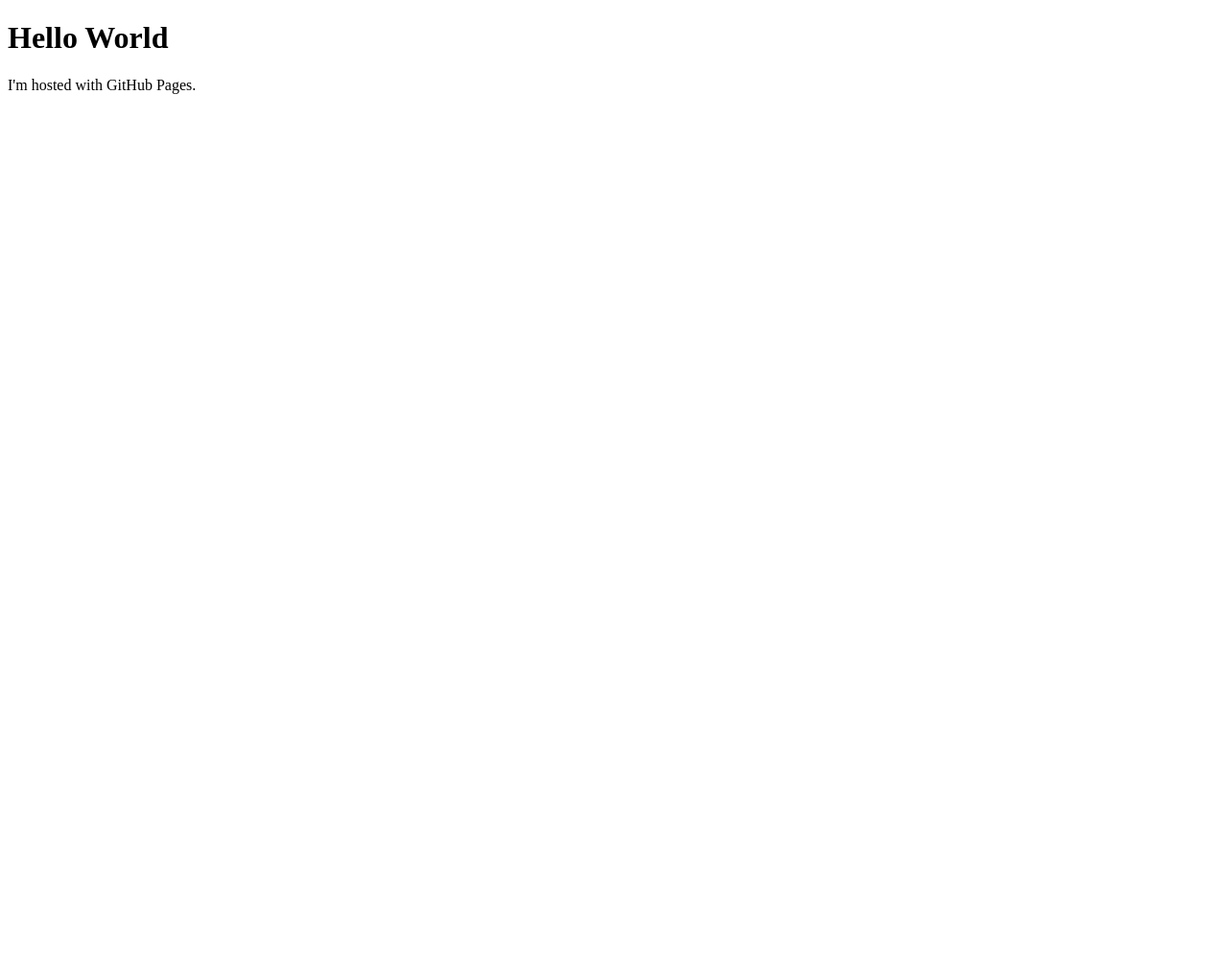
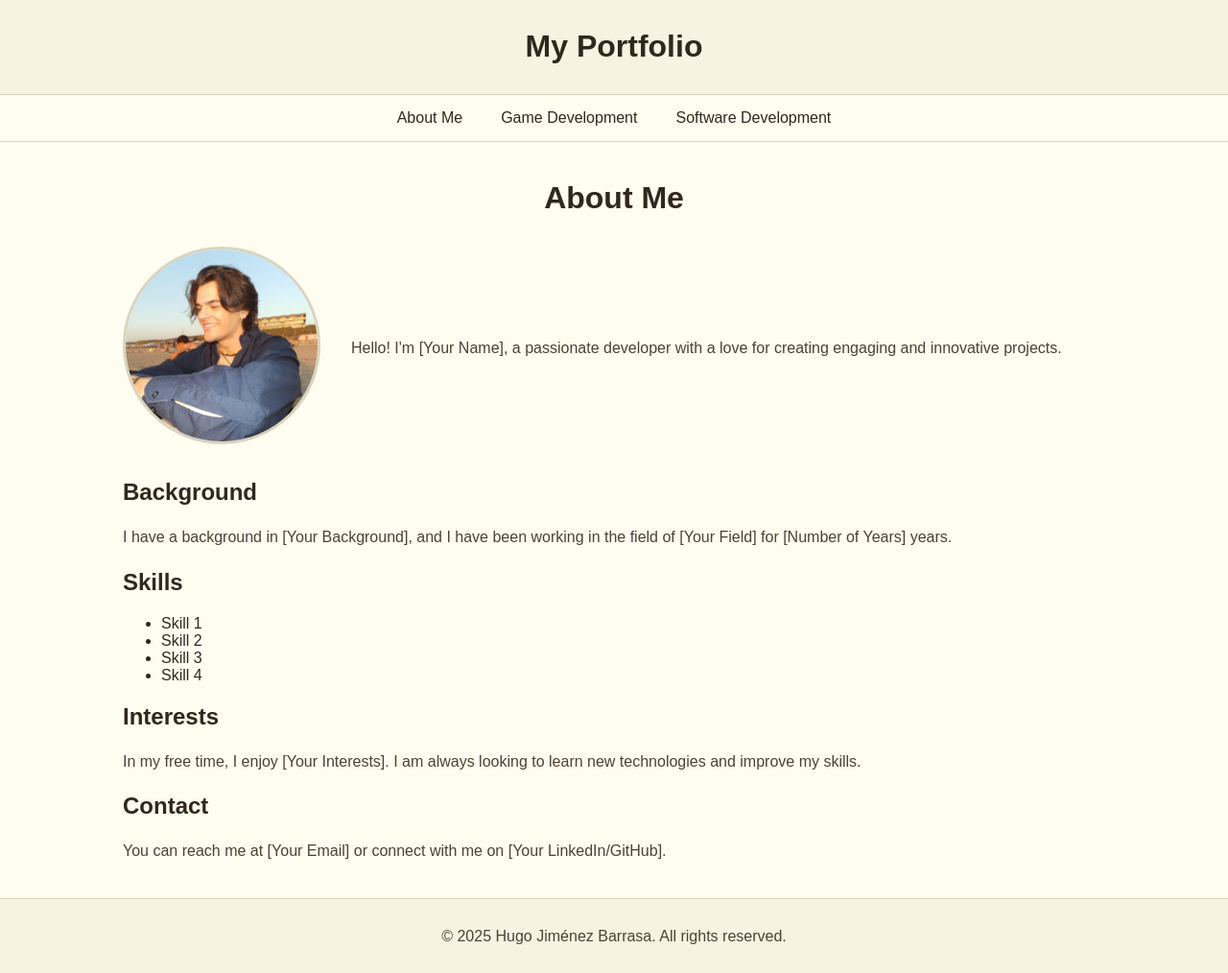
Before and after one commit to TeletabiTrifasico/teletabitrifasico.github.io, a plain HTML site: page index.html in a window 1280 px wide. Shown: the whole page at 96% size. Before the commit the page ends 800 px from the top, so only its background shows below. Drawn offline with Linux system fonts and the light colour scheme.

Commit message:
Main wireframe + color scheme

```diff
--- /dev/null
+++ b/css/stylesheet.css
@@ -0,0 +1,128 @@
+:root {
+    --bg-primary: hsl(48, 100%, 97%);
+    --bg-secondary: hsl(48, 55%, 93%);
+    --bg-tertiary: hsl(48, 45%, 90%);
+    --text-primary: hsl(35, 25%, 15%);
+    --text-secondary: hsl(35, 20%, 25%);
+    --text-tertiary: hsla(35, 15%, 35%, .7);
+    --accent-primary: hsl(45, 100%, 40%);
+    --accent-secondary: hsl(30, 70%, 45%);
+    --accent-tertiary: hsl(15, 70%, 55%);
+    --border-color: hsl(48, 25%, 80%);
+}
+
+body {
+    font-family: Arial, sans-serif;
+    margin: 0;
+    padding: 0;
+    min-height: 100vh;
+    display: flex;
+    flex-direction: column;
+    background-color: var(--bg-primary);
+    color: var(--text-primary);
+}
+
+h1, h2, h3 {
+    color: var(--text-primary);
+}
+
+h1 {
+    text-align: center;
+    margin-top: 20px;
+}
+
+p {
+    line-height: 1.6;
+    color: var(--text-secondary);
+}
+
+.container {
+    flex: 1;
+    width: 80%;
+    margin: auto;
+    padding: 20px 0;
+}
+
+.header {
+    background: var(--bg-secondary);
+    color: var(--text-primary);
+    padding: 10px 0;
+    text-align: center;
+    border-bottom: 1px solid var(--border-color);
+}
+
+.navbar {
+    display: flex;
+    justify-content: center;
+    background: var(--bg-primary);
+    border-bottom: 1px solid var(--border-color);
+}
+
+.navbar a {
+    color: var(--text-primary);
+    padding: 15px 20px;
+    text-decoration: none;
+    text-align: center;
+}
+
+.navbar a:hover {
+    background: var(--bg-secondary);
+    color: var(--accent-primary);
+}
+
+.project {
+    background: var(--bg-secondary);
+    margin: 20px 0;
+    padding: 20px;
+    border-radius: 5px;
+    box-shadow: 0 0 10px rgba(0, 0, 0, 0.1);
+    border: 1px solid var(--border-color);
+}
+
+footer {
+    text-align: center;
+    padding: 10px 0;
+    background: var(--bg-secondary);
+    color: var(--text-primary);
+    width: 100%;
+    border-top: 1px solid var(--border-color);
+    margin-top: auto;
+}
+
+.profile-section {
+    display: flex;
+    align-items: center;
+    justify-content: center;
+    gap: 2rem;
+    margin: 2rem 0;
+}
+
+.profile-image {
+    flex-shrink: 0;
+}
+
+.profile-image img {
+    width: 200px;
+    height: 200px;
+    object-fit: cover;
+    border-radius: 50%;
+    border: 3px solid var(--border-color);
+}
+
+.profile-text {
+    flex: 1;
+}
+
+@media (max-width: 768px) {
+    .profile-section {
+        flex-direction: column;
+        align-items: center;
+        text-align: center;
+    }
+}
+
+.main-title {
+    text-align: center;
+    margin-bottom: 2rem;
+    color: var(--text-primary);
+}
--- a/index.html
+++ b/index.html
@@ -1,7 +1,53 @@
 <!DOCTYPE html>
 <html>
+
+<head>
+    <title>About Me</title>
+    <link rel="stylesheet" type="text/css" href="css/stylesheet.css">
+</head>
+
 <body>
-<h1>Hello World</h1>
-<p>I'm hosted with GitHub Pages.</p>
+    <div class="header">
+        <h1>My Portfolio</h1>
+    </div>
+    <div class="navbar">
+        <a href="index.html">About Me</a>
+        <a href="game-development.html">Game Development</a>
+        <a href="software-development.html">Software Development</a>
+    </div>
+
+    <div class="container">
+        <h1 class="main-title">About Me</h1>
+        <div class="profile-section">
+            <div class="profile-image">
+                <img src="images/profile-photo.jpg" alt="Hugo's Profile Picture">
+            </div>
+            <div class="profile-text">
+                <p>Hello! I'm [Your Name], a passionate developer with a love for creating engaging and innovative projects.</p>
+            </div>
+        </div>
+
+        <h2>Background</h2>
+        <p>I have a background in [Your Background], and I have been working in the field of [Your Field] for [Number of Years] years.</p>
+
+        <h2>Skills</h2>
+        <ul>
+            <li>Skill 1</li>
+            <li>Skill 2</li>
+            <li>Skill 3</li>
+            <li>Skill 4</li>
+        </ul>
+
+        <h2>Interests</h2>
+        <p>In my free time, I enjoy [Your Interests]. I am always looking to learn new technologies and improve my skills.</p>
+
+        <h2>Contact</h2>
+        <p>You can reach me at [Your Email] or connect with me on [Your LinkedIn/GitHub].</p>
+    </div>
+
+    <footer>
+        <p>&copy; 2025 Hugo Jiménez Barrasa. All rights reserved.</p>
+    </footer>
 </body>
+
 </html>
```
Also changed, not shown: game-development.html (added, +61 -0 lines), software-development.html (added, +56 -0 lines), images/profile-photo.jpg (added).
